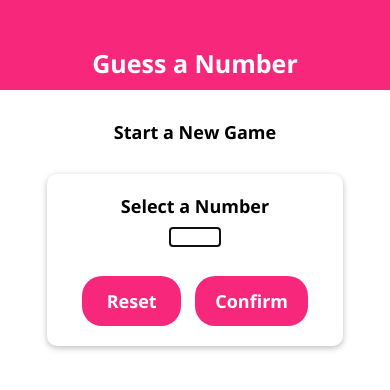
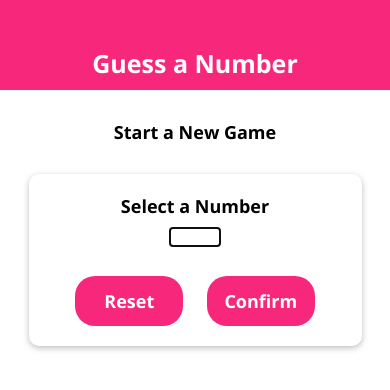
Before and after one commit to ReactNativeC/rn-guess-a-number, a React Native app: screen / in a window 390 px wide. Shown: the top 390 px of the page. Built offline with nearby package versions, Linux system fonts and the light colour scheme.

Commit message:
flexible width using Dimensions API

```diff
--- a/screens/StartGameScreen.js
+++ b/screens/StartGameScreen.js
@@ -1,5 +1,5 @@
 import React, { useState } from 'react';
-import { Text, View, StyleSheet, TextInput, Button, TouchableWithoutFeedback, Keyboard, Alert, TouchableOpacity } from 'react-native';
+import { Text, View, StyleSheet, TextInput, Button, TouchableWithoutFeedback, Keyboard, Alert, TouchableOpacity, Dimensions } from 'react-native';
 
 import Card from '../components/Card';
 import Colors from '../constants/colors';
@@ -74,8 +74,8 @@ const StartGameScreen = (props) =>  {
             onChangeText={InputTextHandler}
           />
           <View style={styles.buttonContainer} >
-            <MainButton onPress={ResetInputHandler}> Reset </MainButton>
-            <MainButton onPress={ConfirmInputHandler}>Confirm</MainButton>
+            <MainButton style={styles.button} onPress={ResetInputHandler}>Reset</MainButton>
+            <MainButton style={styles.button} onPress={ConfirmInputHandler}>Confirm</MainButton>
           </View>
         </Card>
         {ConfirmedOutput}
@@ -91,15 +91,15 @@ const styles = StyleSheet.create({
     padding: 10,
   },
   inputContainer: {
-    width: 300,
-    maxWidth: '80%',
+    width: Dimensions.get('window').width,
+    maxWidth: '90%',
     alignItems: 'center',
     marginVertical: 10,
   },
   buttonContainer: {
     flexDirection: 'row',
     width: '100%',
-    justifyContent: 'space-between',
+    justifyContent: 'space-around',
     paddingHorizontal: 15,
     marginTop: 20,
   },
@@ -107,7 +107,7 @@ const styles = StyleSheet.create({
     marginVertical: 20,
   },
   button: {
-    width: '40%',
+    width: Dimensions.get('window').width / 3.6,
   },
   input: {
     width: 50,
```
